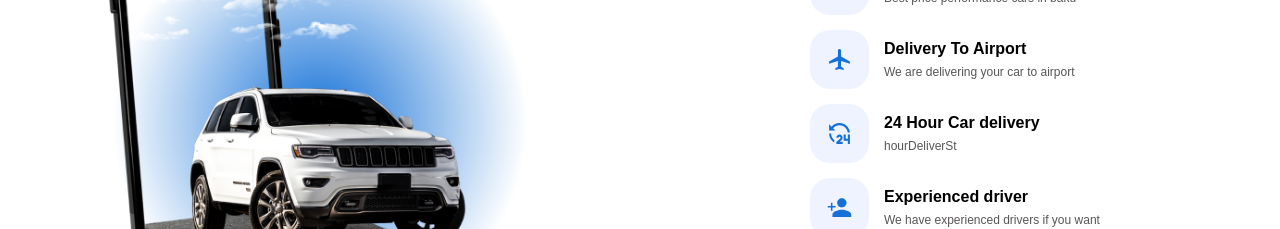
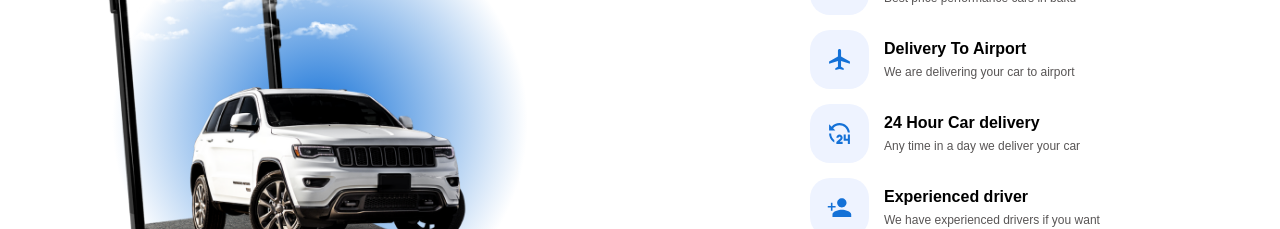
Before and after one commit to qerkules/frontend, a React (Create React App) app: page / in a window 1280 px wide. Shown: the part 880-1109 px from the top of the page. Built offline with nearby package versions, Linux system fonts and the light colour scheme; no server answers.

Commit message:
fixed missing translations

```diff
--- a/src/components/card/Card.jsx
+++ b/src/components/card/Card.jsx
@@ -8,7 +8,9 @@ import { useTranslation } from "react-i18next";
 
 const Card = ({ car }) => {
   const navigate = useNavigate();
-  const { t } = useTranslation();
+  const { t, i18n } = useTranslation();
+
+  console.log();
   return (
     <div className={`${styles.container}`}>
       <div className={`${styles.imageSection}`}>
@@ -45,7 +47,8 @@ const Card = ({ car }) => {
 
       <div className={`${styles.priceSection}`}>
         <div className={`${styles.price}`}>
-          &nbsp;${car.priceUsd} <span className={`${styles.day}`}>/day</span>{" "}
+          {i18n.language === "az" ? `₼${car.priceAzn}` : `$ ${car.priceUsd}`}{" "}
+          <span className={`${styles.day}`}>/{t("day")}</span>{" "}
         </div>
         <a className={`${styles.bookNow}`} href={`/cars/${car.number}`}>
           {t("moreInfo")}
--- a/src/components/ouservices/Ourservices.jsx
+++ b/src/components/ouservices/Ourservices.jsx
@@ -46,7 +46,7 @@ const Ourservices = () => {
             </div>
             <div className={`${styles.infoBox}`}>
               <h4 className={`${styles.infoTitle}`}>{t("hourDeliverT")}</h4>
-              <p className={`${styles.infoSubtitle}`}>{t("hourDeliverSt")}</p>
+              <p className={`${styles.infoSubtitle}`}>{t("hourDeliverST")}</p>
             </div>
           </div>
           <div className={`${styles.infoCard}`}>
```
